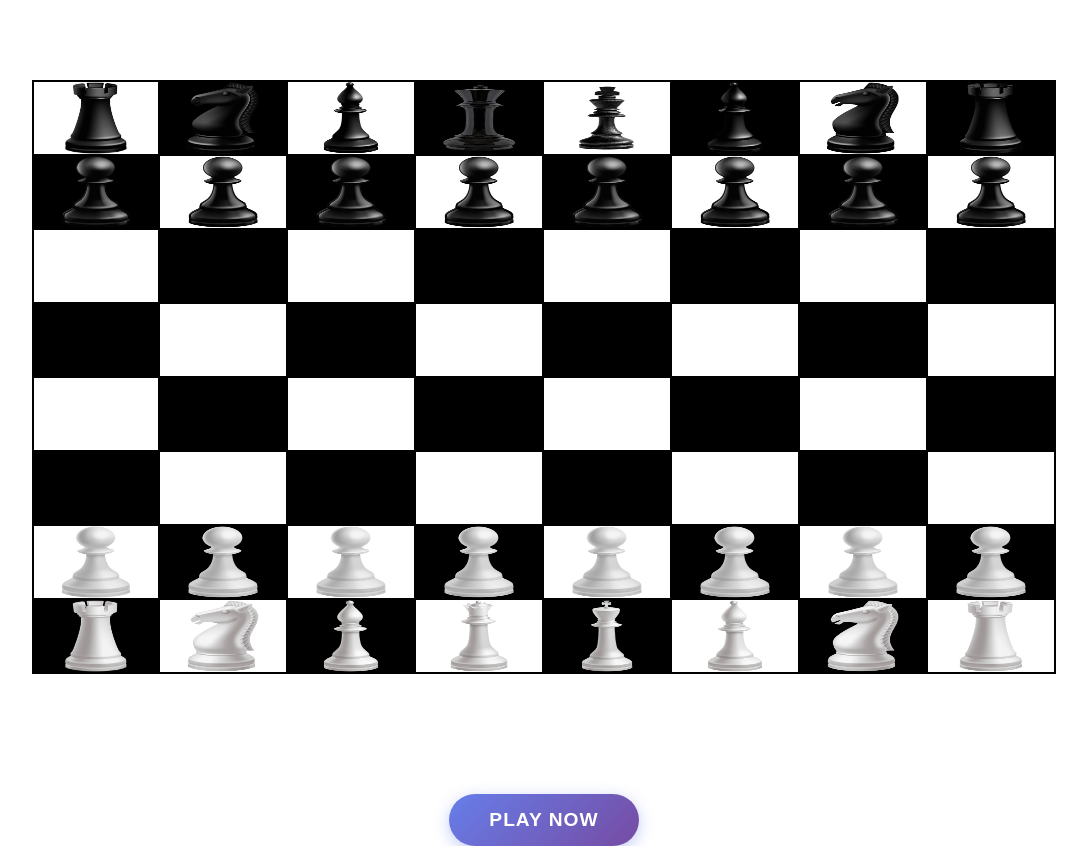
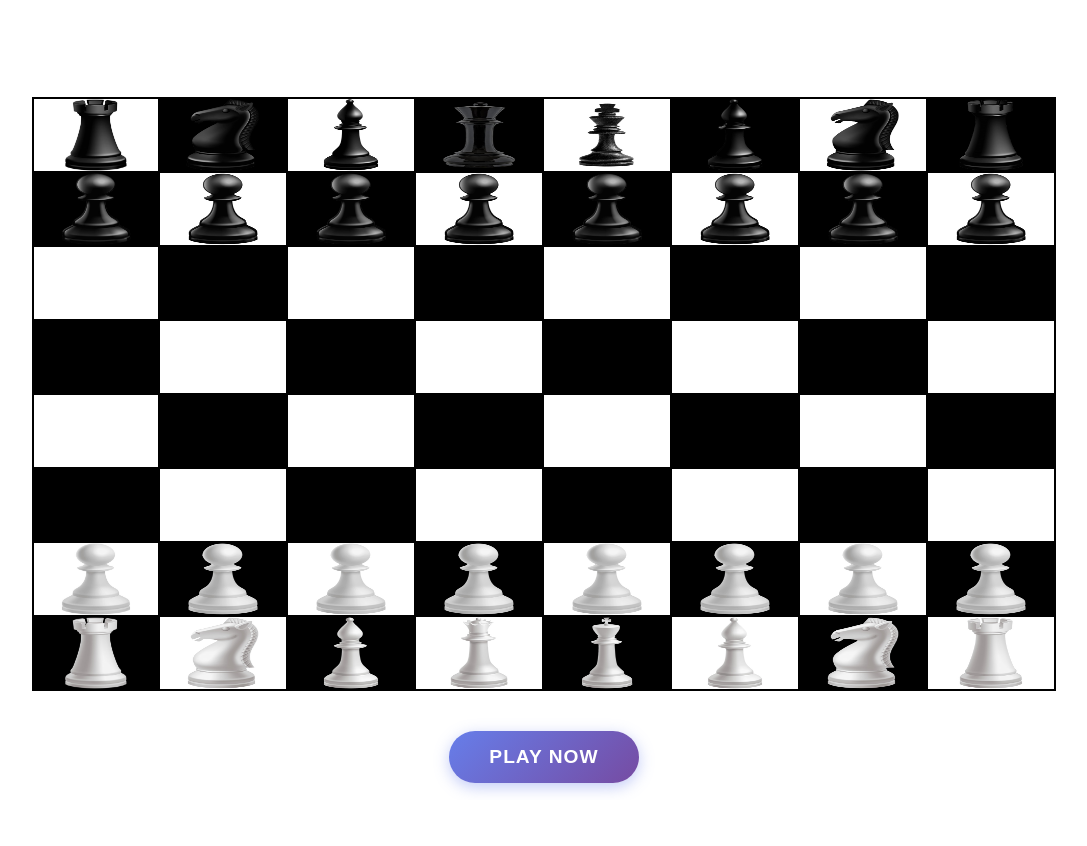
Before and after one commit to jaiganesh-23/chess_game2, a React (Vite) app: page / in a window 1280 px wide. Shown: the whole page, without its empty margins (96-1183 px from the left). After the commit the page ends 800 px from the top, so only its background shows below. Built offline with nearby package versions, Linux system fonts and the light colour scheme.

Commit message:
changed ui 2

```diff
--- a/src/App.css
+++ b/src/App.css
@@ -35,6 +35,7 @@
 .board{
     width: 80%;
     margin: 5rem auto;
+    margin-bottom: 0.5rem;
 }
 
 .row{
@@ -129,7 +130,7 @@
     border: none;
     border-radius: 50px;
     cursor: pointer;
-    margin-top: 0.5rem;
+    margin-top: 0rem;
     font-weight: bold;
     text-transform: uppercase;
     letter-spacing: 1px;
```
